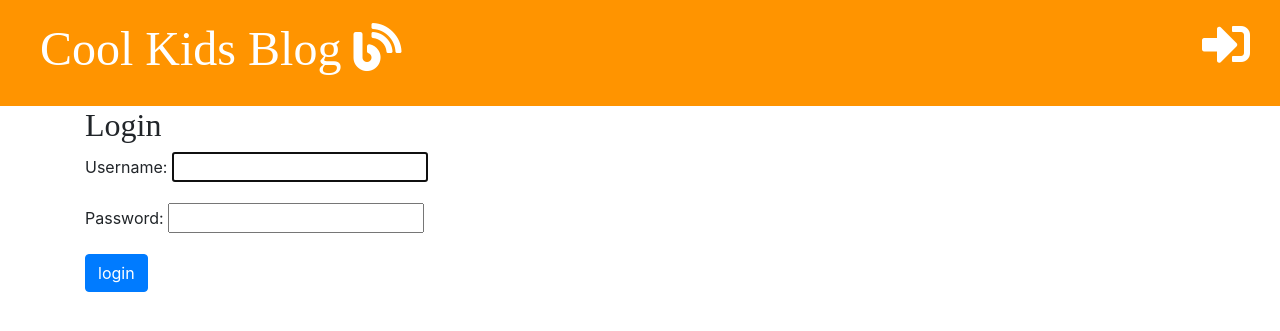
After one commit to satvikkaul/blogging_app, a Django app: page /accounts/login/ in a window 1280 px wide. The commit adds this page. Shown: the top 331 px of the page. Run offline with Django 3.2, Linux system fonts and the light colour scheme; some libraries are stand-ins or nearby versions.

Commit message:
Add login functionality.

```diff
--- a/blog/static/css/blog.css
+++ b/blog/static/css/blog.css
@@ -36,5 +36,5 @@ h1, h2, h3, h4{
 .top-menu a{
   font-size: 50pt;
   float: right;
-  padding: 100px;
+
 }
--- a/blog/templates/blog/base.html
+++ b/blog/templates/blog/base.html
@@ -3,7 +3,7 @@
 <html lang="en" dir="ltr">
   <head>
     <meta charset="utf-8">
-    <title>My Blog post</title>
+    <title>{% block title %}{% endblock %}</title>
     <link rel="stylesheet" href="{% static 'css/blog.css' %}">
     <link href="https://fonts.googleapis.com/css?family=Inconsolata:400,700" rel="stylesheet" type="text">
     <link rel="stylesheet" href="https://stackpath.bootstrapcdn.com/bootstrap/4.3.1/css/bootstrap.min.css">
@@ -14,6 +14,8 @@
       {% if user.is_authenticated %}
           <a href="{% url 'post_draft_list' %}" class="top-menu"><i class="fab fa-firstdraft " style="float:right;"></i></a>
           <a href="{% url 'post_new' %} " class="top-menu"><i class="fas fa-plus " style="float:right; padding-right:10px;"></i></a>
+      {% else %}
+          <a href="{% url 'login' %} " class="top-menu"><i class="fas fa-sign-in-alt" style="float:right; padding-right:10px;"></i></a>
       {% endif %}
       <h1><a href="/">Cool Kids Blog </a><i class="fas fa-blog"></i></h1>
 
--- a/blog/templates/blog/post_detail.html
+++ b/blog/templates/blog/post_detail.html
@@ -1,5 +1,5 @@
 {% extends 'blog/base.html' %}
-
+{% block title %} {{ post.title }}{% endblock %}
 {% block content %}
 
     <div class="post">
--- a/blog/templates/blog/post_draft_list.html
+++ b/blog/templates/blog/post_draft_list.html
@@ -1,4 +1,5 @@
 {% extends 'blog/base.html' %}
+{% block title %}My Drafts{% endblock %}
 {% block content %}
 
     {% for post in posts %}
--- a/blog/templates/blog/post_edit.html
+++ b/blog/templates/blog/post_edit.html
@@ -1,5 +1,5 @@
 {% extends 'blog/base.html'%}
-
+{% block title %}{{ post.title }}{% endblock %}
 {% block content %}
 
 <h1>New Post </h1>
--- a/blog/templates/blog/post_list.html
+++ b/blog/templates/blog/post_list.html
@@ -1,4 +1,5 @@
 {% extends 'blog/base.html' %}
+{% block title %}Cool Kids Blog{% endblock %}
 {% block content %}
       {% for post in posts %}
           <div class="post">
--- /dev/null
+++ b/blog/templates/registration/login.html
@@ -0,0 +1,14 @@
+{% extends 'blog/base.html' %}
+{% block title %}Login{% endblock %}
+{% block content %}
+
+      <h2>Login</h2>
+      <form class="" action="" method="post">
+        {% csrf_token %}
+        {{ form.as_p }}
+        <button type="submit" name="button" class="btn btn-primary">login</button>
+      </form>
+
+
+
+{% endblock %}
--- a/blog/urls.py
+++ b/blog/urls.py
@@ -1,5 +1,6 @@
 from django.urls import path
 from . import views
+from django.contrib.auth.views import LoginView
 
 urlpatterns = [
 
@@ -8,5 +9,6 @@ urlpatterns = [
         path('post/new/', views.post_new, name='post_new'),
         path('post/<int:pk>/edit/', views.post_edit, name='post_edit'),
         path('drafts/', views.post_draft_list, name='post_draft_list'),
-        path('posts/<int:pk>/publish/', views.post_publish, name='post_publish')
+        path('posts/<int:pk>/publish/', views.post_publish, name='post_publish'),
+        path('accounts/login/', LoginView.as_view(), name='login'),
 ]
--- a/blogging_app/settings.py
+++ b/blogging_app/settings.py
@@ -26,6 +26,8 @@ SECRET_KEY = '39=h06q6o993gvpr)dc8=3a2+64#5s)9nzbiymv1q4v&lnz5&e'
 DEBUG = True
 
 ALLOWED_HOSTS = []
+
+LOGIN_REDIRECT_URL = 'post_list'
 
 
 # Application definition
```
Also changed, not shown: blog/views.py (+6 -2 lines), db.sqlite3.
